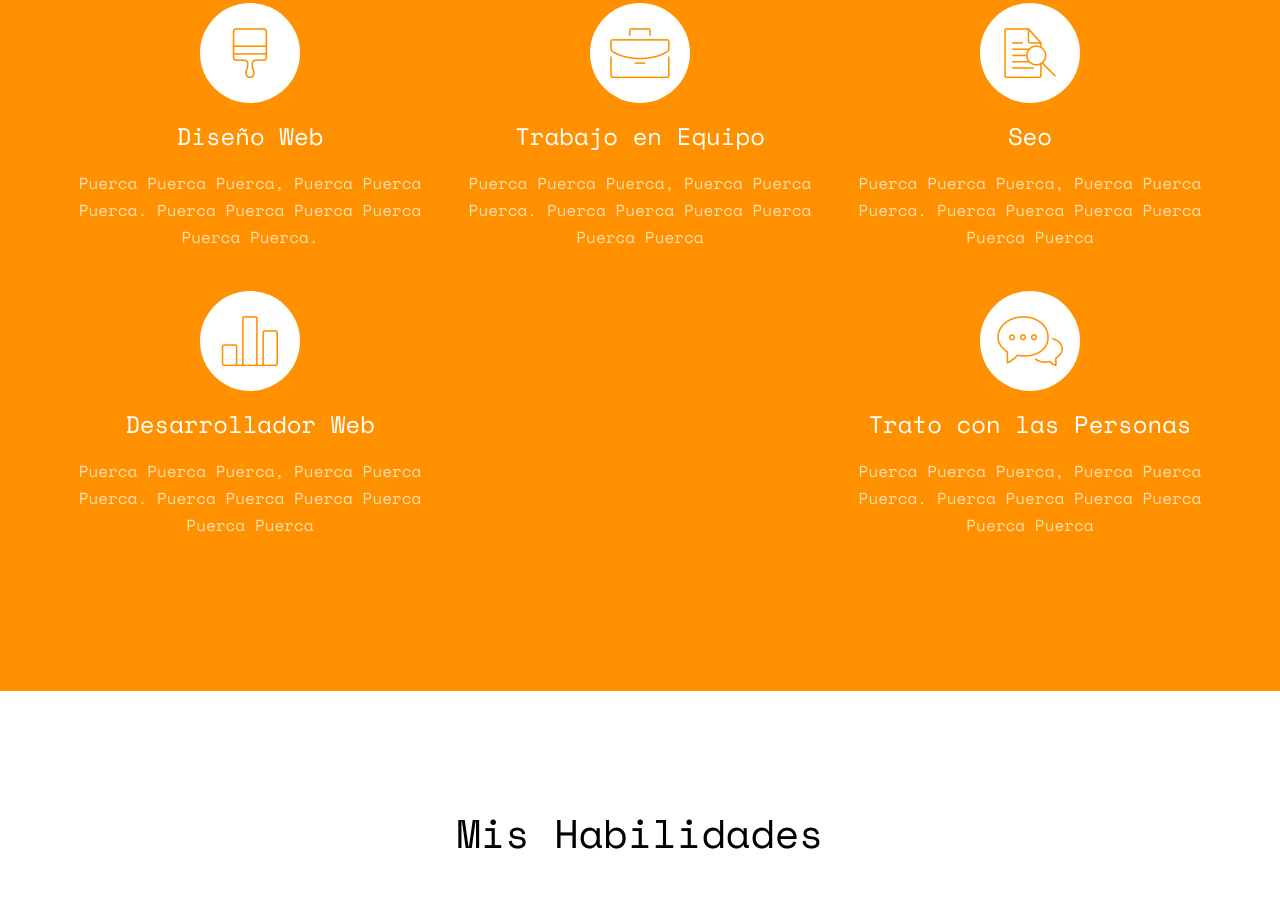
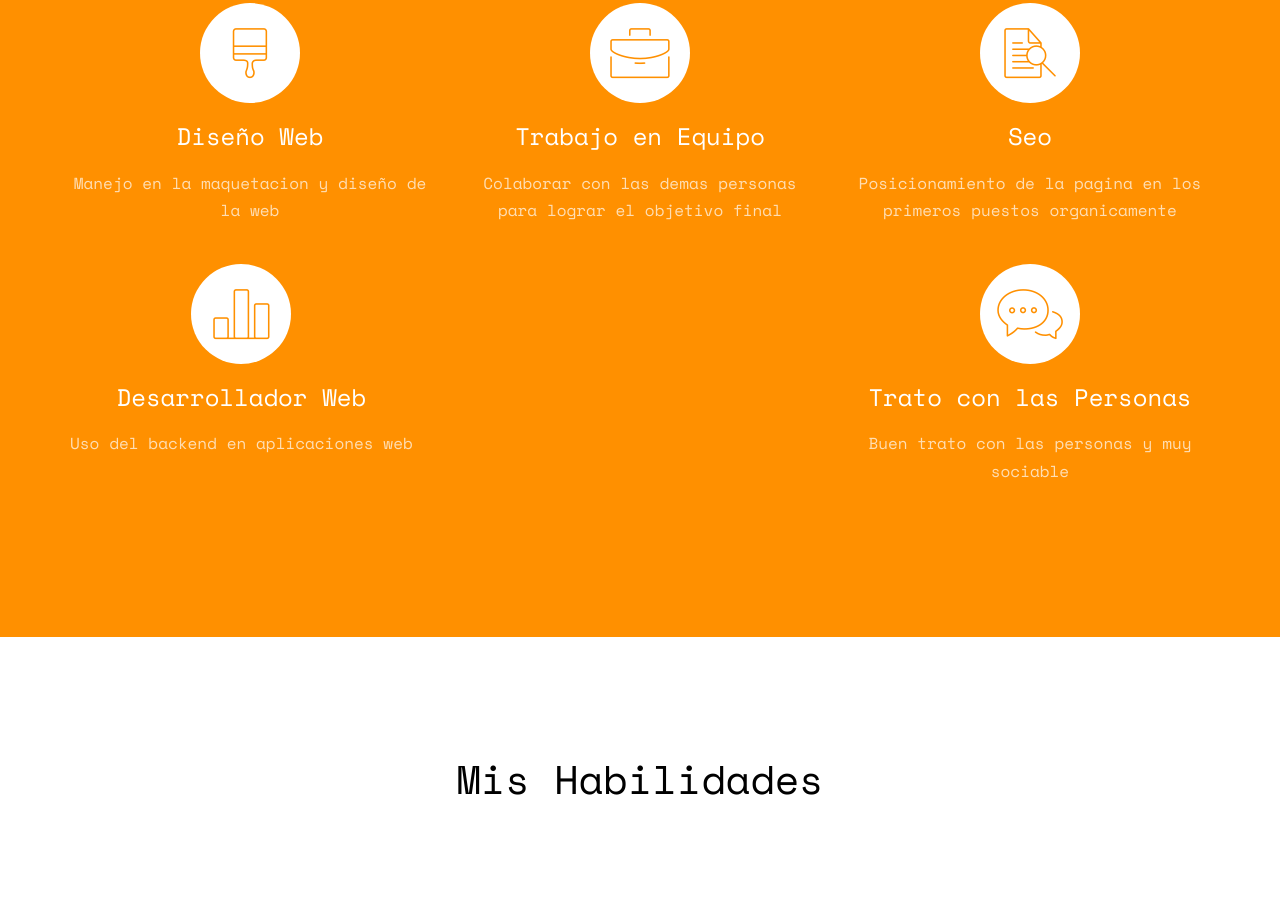
Before and after one commit to 4shakes/jayro, a plain HTML site: page index.html in a window 1280 px wide. Shown: the part 2535-3441 px from the top of the page. Drawn offline with nearby package versions, Linux system fonts and the light colour scheme; files whose address does not match are found by name.

Commit message:
cv jayro

```diff
--- a/index.html
+++ b/index.html
@@ -218,7 +218,7 @@
 							</span>
 							<div class="feature-copy">
 								<h3>Diseño Web</h3>
-								<p>Puerca Puerca Puerca, Puerca Puerca Puerca. Puerca Puerca Puerca Puerca Puerca Puerca.</p>
+								<p>Manejo en la maquetacion y diseño de la web</p>
 							</div>
 						</div>
 					</div>
@@ -230,7 +230,7 @@
 							</span>
 							<div class="feature-copy">
 								<h3>Trabajo en Equipo</h3>
-								<p>Puerca Puerca Puerca, Puerca Puerca Puerca. Puerca Puerca Puerca Puerca Puerca Puerca</p>
+								<p>Colaborar con las demas personas para lograr el objetivo final</p>
 							</div>
 						</div>
 
@@ -242,7 +242,7 @@
 							</span>
 							<div class="feature-copy">
 								<h3>Seo</h3>
-								<p>Puerca Puerca Puerca, Puerca Puerca Puerca. Puerca Puerca Puerca Puerca Puerca Puerca</p>
+								<p>Posicionamiento de la pagina en los primeros puestos organicamente</p>
 							</div>
 						</div>
 					</div>
@@ -258,7 +258,7 @@
 							</span>
 							<div class="feature-copy">
 								<h3>Desarrollador Web</h3>
-								<p>Puerca Puerca Puerca, Puerca Puerca Puerca. Puerca Puerca Puerca Puerca Puerca Puerca</p>
+								<p>Uso del backend en aplicaciones web</p>
 							</div>
 						</div>
 
@@ -283,7 +283,7 @@
 							</span>
 							<div class="feature-copy">
 								<h3>Trato con las Personas</h3>
-								<p>Puerca Puerca Puerca, Puerca Puerca Puerca. Puerca Puerca Puerca Puerca Puerca Puerca</p>
+								<p>Buen trato con las personas y muy sociable</p>
 							</div>
 						</div>
 					</div>
```
